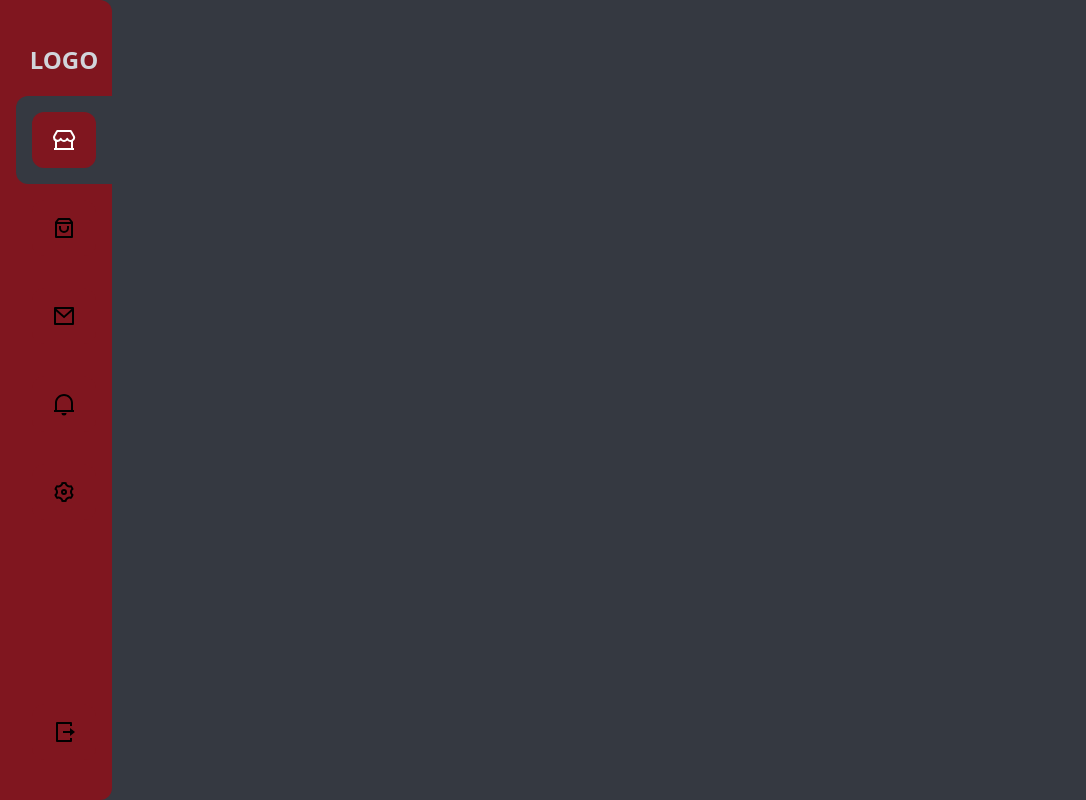
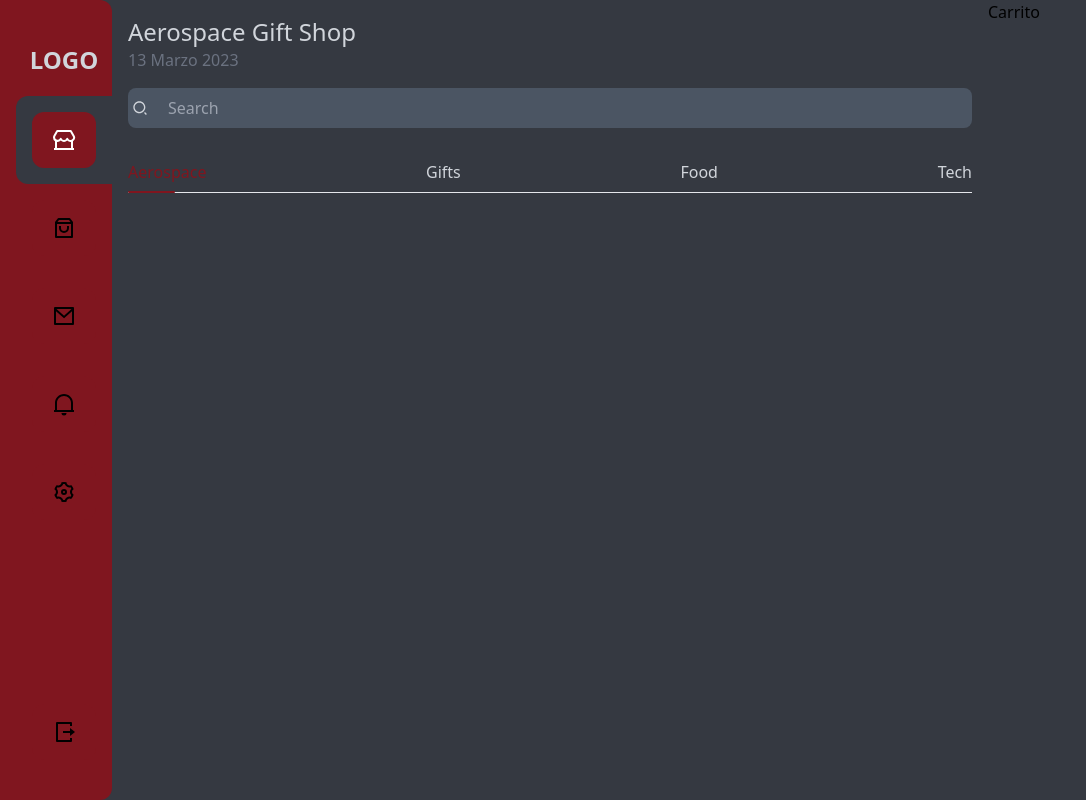
Before and after one commit to PrismaIllya9016/Gift-Store, a React (Vite) app: page / in a window 1280 px wide. Shown: the whole page, without its empty margins (0-1086 px from the left). Built offline with nearby package versions, Linux system fonts and the light colour scheme.

Commit message:
creo que es el cuarto push

```diff
--- a/src/App.jsx
+++ b/src/App.jsx
@@ -4,7 +4,8 @@
   RiAliensLine,
   RiAddFill,
   RiShoppingBag3Line,
-  RiCloseFill
+  RiCloseFill,
+  RiSearch2Line,
 } from "react-icons/ri";
 //Component
 import Sidebar from "./components/shared/Sidebar.jsx";
@@ -19,7 +20,7 @@
 
   return (
     <div className="bg-[#353941] w-full min-h-screen">
-      <Sidebar showMenu={showMenu}/>
+      <Sidebar showMenu={showMenu} />
       {/* Movile Menu */}
       <nav className="bg-[#80161f] lg:hidden fixed w-full bottom-0 left-0 text-xl text-gray-400 py-2 px-8 flex items-center justify-between rounded-tl-xl rounded-tr-xl">
         <button className="p-2">
@@ -32,9 +33,52 @@
           <RiShoppingBag3Line />
         </button>
         <button onClick={toggleMenu} className="p-2">
-          {showMenu ? <RiCloseFill/> : <RiMenuLine />}
+          {showMenu ? <RiCloseFill /> : <RiMenuLine />}
         </button>
       </nav>
+      <main className="lg:pl-28 grid grid-cols-1 lg:grid-cols-8">
+        <div className="lg:col-span-6">
+          {/*Header*/}
+          <header className="p-4">
+            {/*Title and Search*/}
+            <div className="flex flex-col gap-4 mb-6">
+              <div>
+                <h1 className="text-2xl text-gray-300">Aerospace Gift Shop</h1>
+                <p className="text-gray-500">13 Marzo 2023</p>
+              </div>
+              <form>
+                <div className="w-full relative">
+                  <RiSearch2Line className="absolute left-1 top-1/2 -translate-y-1/2 text-gray-300" />
+                  <input
+                    placeholder="Search"
+                    className="bg-gray-600 w-full py-2 pl-10 pr-4 rounded-lg text-gray-300 outline-none"
+                    type="text"
+                  />
+                </div>
+              </form>
+            </div>
+            {/*Tabs*/}
+            <nav className="text-gray-300 flex items-center justify-between border-b">
+              <a
+                href=""
+                className="relative py-2 pr-4 text-[#80161f] before:w-1/2 before:h-[2px] before:absolute before:bg-[#80161f] before:left-0 before:rounded-full before:-bottom-[1px]"
+              >
+                Aerospace
+              </a>
+              <a href="" className=" py-2 pr-4">
+                Gifts
+              </a>
+              <a href="" className=" py-2 pr-4">
+                Food
+              </a>
+              <a href="" className=" py-2">
+                Tech
+              </a>
+            </nav>
+          </header>
+        </div>
+        <div className="lg:col-span-2 fixed lg:static right-0">Carrito</div>
+      </main>
     </div>
   );
 }
```
